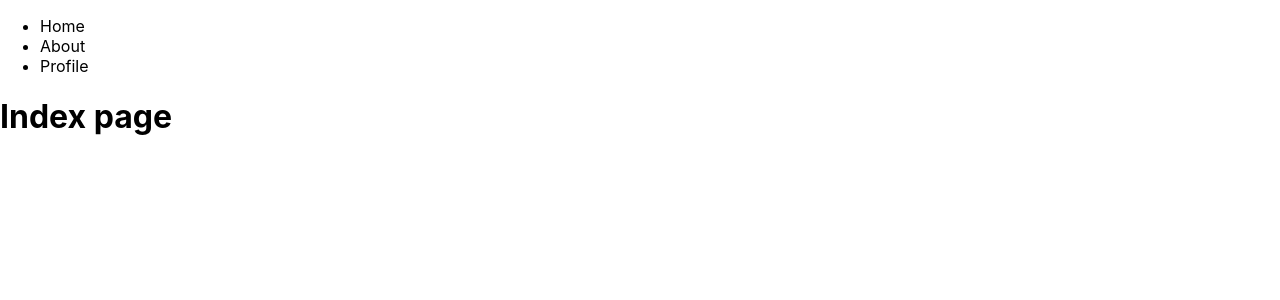
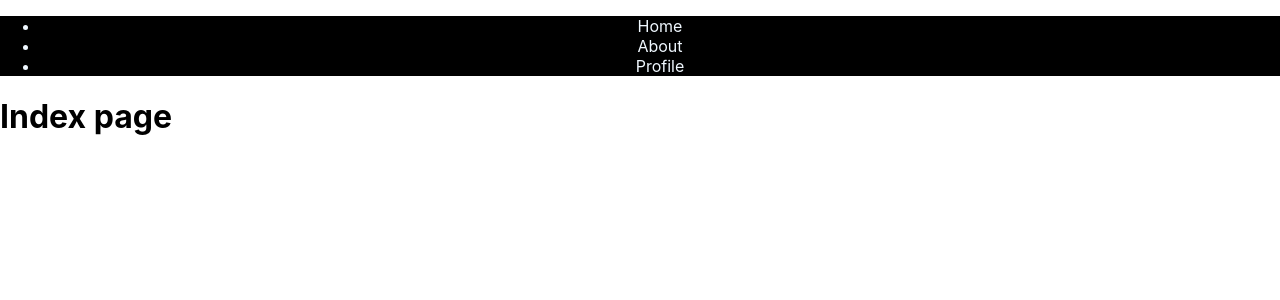
Before and after one commit to smit312/NextJs, a Next.js app in the folder navbar/: page / in a window 1280 px wide. Shown: the top 300 px of the page. Built offline with nearby package versions, Linux system fonts and the light colour scheme.

Commit message:
add css globally

```diff
--- a/navbar/Components/Navbar.js
+++ b/navbar/Components/Navbar.js
@@ -4,8 +4,7 @@ import React from "react";
 const Navbar = () => {
   return (
     <div>
-      {" "}
-      <nav>
+      <nav className="navbar">
         <ul>
           <li>
             <Link href="/home">
--- a/navbar/pages/_app.js
+++ b/navbar/pages/_app.js
@@ -1,7 +1,7 @@
-import '../styles/globals.css'
+import "../styles/globals.css";
 
 function MyApp({ Component, pageProps }) {
-  return <Component {...pageProps} />
+  return <Component {...pageProps} />;
 }
 
-export default MyApp
+export default MyApp;
--- a/navbar/styles/globals.css
+++ b/navbar/styles/globals.css
@@ -14,3 +14,8 @@ a {
 * {
   box-sizing: border-box;
 }
+.navbar {
+  background-color: black;
+  text-align: center;
+  color: aliceblue;
+}
```
